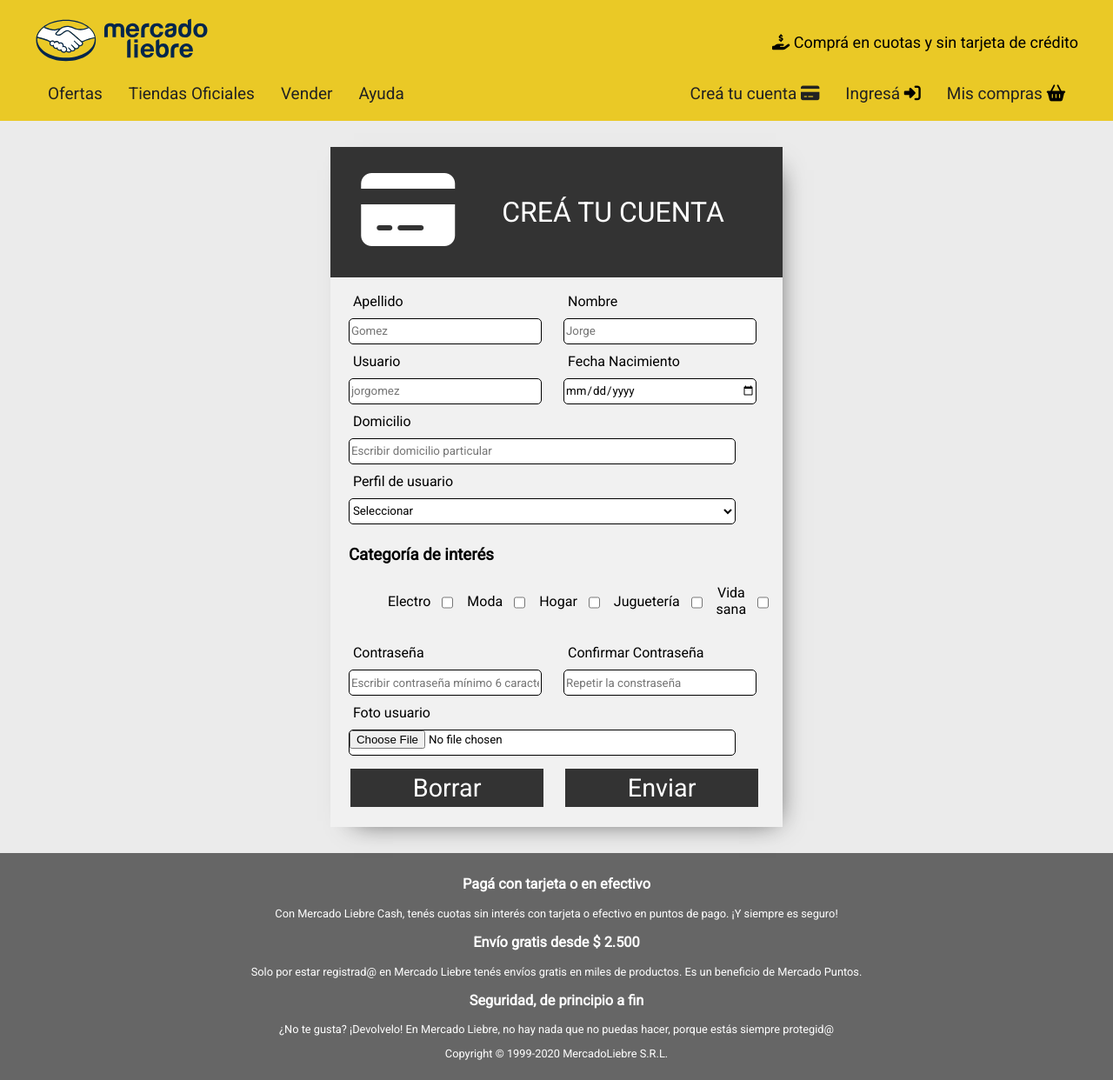
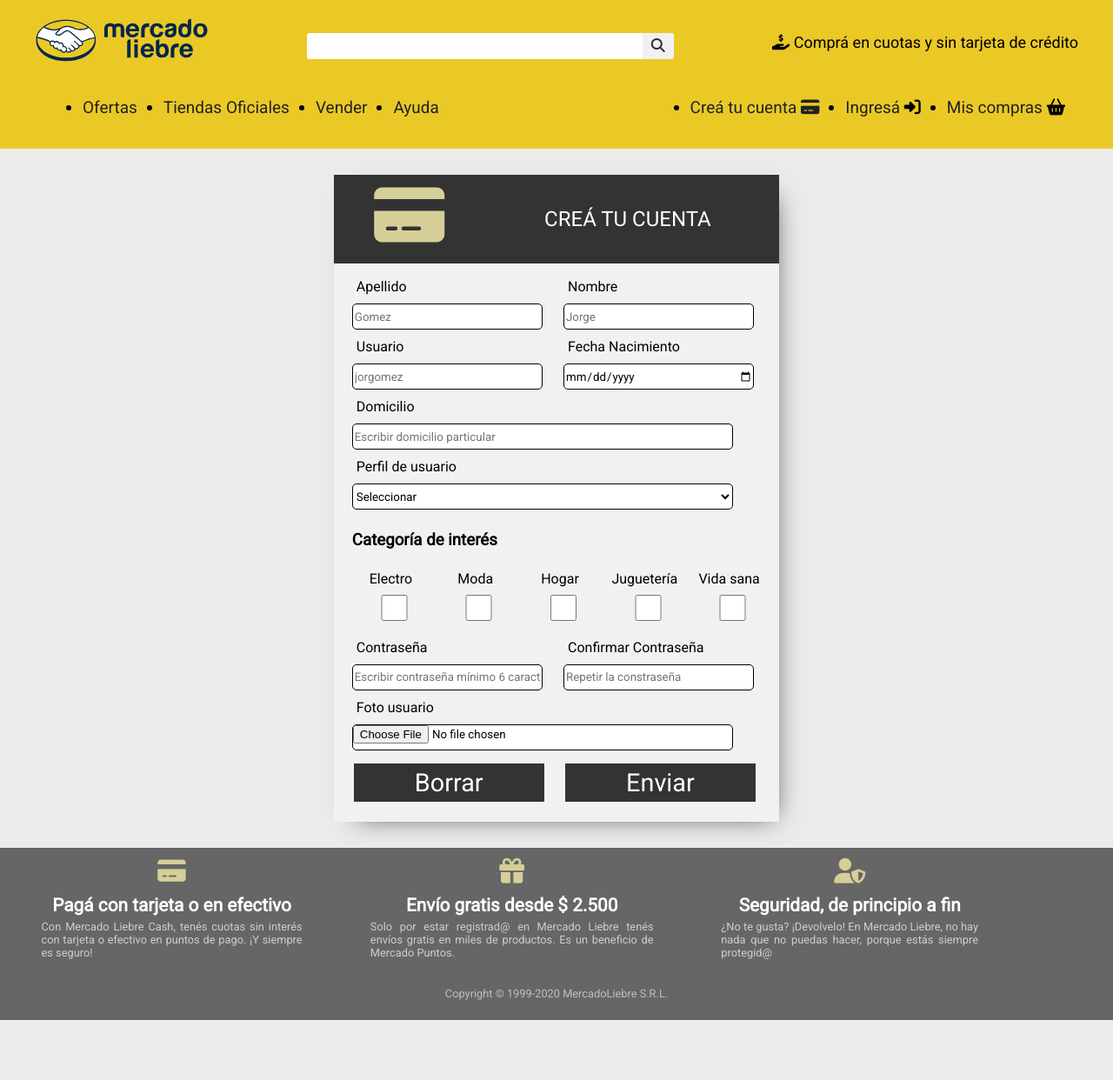
Before and after one commit to fedegrimo/mercadoliebre, a website: page views/register.html in a window 1280 px wide. Shown: the whole page at 87% size. After the commit the page ends 1173 px from the top, so only its background shows below. Drawn offline with Linux system fonts and the light colour scheme.

Commit message:
Update Form, Login and Footer

```diff
--- a/assets/css/style.css
+++ b/assets/css/style.css
@@ -36,11 +36,6 @@
     display: none;
 }
 
-.main-navbar ul{
-    list-style: none;
-    margin: 0;
-    padding:0;
-}
 
 .main-container{
     width: 90vw;
@@ -51,6 +46,26 @@
 .main-navbar a{
     color: #222222;
     text-decoration: none;
+}
+.list-category{
+    display: flex;
+    flex-flow: wrap;
+    justify-content: space-between;
+}
+.list-category label{
+    text-align: center;
+
+}
+.list-category input[type=checkbox] {
+    margin-top: 10px;
+    vertical-align: middle;
+    position: relative;
+    bottom: 1px;
+
+}
+
+.list-category  label {
+    display: block;
 }
 
 
@@ -74,6 +89,21 @@
 
 
 
+}
+.item-li:hover{
+    box-shadow: rgba(0, 0, 0, 0.8) 0px 3px 8px;
+    animation-direction: alternate;
+}
+.item-li:hover .item-icon .color-text-verde{
+    transition: 0.3ms;
+    transform:rotate(270deg);
+}
+.item-li:hover .item-description{
+    display: block;
+}
+
+.item-description{
+    display: none;
 }
 .item-image{
     position:relative;
@@ -146,8 +176,36 @@
 }
 
 
+/* Form Seach */
+.form-search{
+    display: flex;
+    justify-content: baseline;
+    margin-top: 10px;
 
+}
+.form-search input{
+    width: 100%;
+    height: 30px;
+    border: 0;
+    border-radius:  3px 0 0 3px;
 
+}
+
+.form-search a{
+    width: 40px;
+    height: 30px;
+    border: 0;
+    border-radius: 0 3px 3px 0;
+    background-color: #f1f1f1;
+    color:#2f2f2f;
+    text-align: center;
+    vertical-align: middle;
+}
+
+.form-search i{
+    position:relative;
+    top:5px;
+}
 /* Formulario de Registro y Login */
 .form-register{
     flex: 0 0 50%;
@@ -168,8 +226,7 @@
     width: 100%;
     background-color: #333333;
     color: #ffffff;
-    padding: 1.5rem;
-
+    padding: 0.3rem;
 }
 
 .form-register header > span{
@@ -181,8 +238,9 @@
 
 }
 .form-register header > i{
-
-    font-size: 6rem;
+    color:#d6cf97;
+    font-size: 4rem;
+    padding-top: 10px;
 
 }
 .form-register form{
@@ -200,6 +258,7 @@
 .col-md-12{
     width: 100%;
 }
+
 
 .categorias-interes{
     display: block;
@@ -252,6 +311,7 @@
     margin-bottom: 5px;
     border: 1px solid #000000;
     background-color: #ffffff;
+
 }
 
 .form-register input:is([type=submit],[type=reset]){
@@ -263,6 +323,14 @@
     color: #ffffff;
     font-size: 1.8rem;
     font-weight: 400;
+    -webkit-transition: background-color 2s ease-out;
+    -moz-transition: background-color 2s ease-out;
+    -o-transition: background-color 2s ease-out;
+    transition: background-color 2s ease-out;
+}
+.form-register input:is([type=submit],[type=reset]):hover{
+    background-color: #0022AA;
+    cursor: pointer;
 }
 
 .login{
@@ -279,13 +347,37 @@
 
 }
 footer p{
+    position: relative;
     font-size: 0.8rem;
+    padding-top: 10px;
+    text-align: center;
+    color:#bfbfbf;
 
 }
-footer .footer-container{
+.footer-container{
     width: 90vw;
-    margin: auto;
+    display: block;
     text-align: center;
+}
+.footer-container section span{
+    margin: 0;
+    color: #d6cf97;
+    padding-top: 10px;
+    font-size: 1.8rem;
+}
+.footer-container section h3{
+    margin: 0;
+    padding-top: 10px;
+    color: #ffffff;
+    font-size: 1.3rem;
+}
+.footer-container section p{
+    margin:auto;
+    width: 80%;
+    color: #cfcccc;
+    padding-top: 5px;
+    padding-bottom: 10px;
+    text-align: justify;
 }
 
 @media (min-width:768px){
@@ -324,6 +416,13 @@
         width: 60vw!important;
     }
 
+    .main-header-top-bar a, .main-header-top-bar h2{
+        flex-grow: 1;
+    }
+    .form-search{
+        flex-grow: 2;
+    }
+
 
 }
 
@@ -358,7 +457,7 @@
     }
 
     .main-container{
-        width: 60vw;
+        width: 80vw;
         display: flex;
         justify-content: center;
     }
@@ -391,9 +490,42 @@
         align-items: center;
     }
 
+    .form-register header > span{
+        font-size: 1.5rem;
+    }
+
+    .form-register header > i{
+        font-size: 4rem;
+    }
+    .main-header-top-bar a, .main-header-top-bar h2{
+        flex-grow: 1;
+    }
+    .form-search{
+        flex-grow: 2;
+    }
+    .list-category{
+        flex-flow: nowrap;
+    }
+    .form-register header > i{
+
+        font-size: 4.5rem;
+        padding-top: 5px;
+
+    }
+
     .login{
         width: 50vw!important;
     }
 
+    .footer-container{
+        display: flex;
+        justify-content: space-evenly;
+    }
+    .footer-container section {
+        flex-grow: 1;
+    }
+
+
+
 
 }
--- a/views/register.html
+++ b/views/register.html
@@ -16,9 +16,10 @@
     <header class="main-header">
         <div class="main-header-top-bar">
             <a href="/"><img src = "/assets/images/logo-mercado-liebre.svg" class="logo"></a>
-            <!--<form>
+            <form method="get" action="/" class="form-search">
                 <input type="text" alt="Lugar para poner barra de búsqueda">
-            </form>!-->
+                <a href="#"><i class="fas fa-search"></i></a>
+            </form>
             <h2 class="copy-header">
                 <i class="fas fa-hand-holding-usd"></i>
                 Comprá en cuotas y sin tarjeta de crédito
@@ -91,28 +92,34 @@
                 <div class="row">
                     <div class="col-md-12">
                         <h3>Categoría de interés</h3>
-                        <ul class="categorias-interes">
-                            <li>
-                                <label for="Electro">Electro</label>
+                        <section class="list-category">
+                            <label for="Electro">
+                                Electro
                                 <input type="checkbox" name="categoria_interes" value="Electro" />
-                            </li>
-                            <li>
-                                <label for="Moda">Moda</label>
+                            </label>
+
+                            <label for="Moda">
+                                Moda
                                 <input type="checkbox" name="categoria_interes" value="Moda" />
-                            </li>
-                            <li>
-                                <label for="Hogar">Hogar</label>
+                            </label>
+
+                            <label for="Hogar">
+                                Hogar
                                 <input type="checkbox" name="categoria_interes" value="Hogar" />
-                            </li>
-                            <li>
-                                <label for="Jugueteria">Juguetería</label>
+                            </label>
+
+                            <label for="Jugueteria">
+                                Juguetería
                                 <input type="checkbox" name="categoria_interes" value="Juguetería" />
-                            </li>
-                            <li>
-                                <label for="VidaSana">Vida sana</label>
+                            </label>
+
+                            <label for="VidaSana">
+                                Vida sana
                                 <input type="checkbox" name="categoria_interes" value="Vida sana" />
-                            </li>
-                        </ul>
+                            </label>
+
+                        </section>
+
                     </div>
                 </div>
 
@@ -151,21 +158,30 @@
 
     <footer>
         <div class="footer-container">
+
+            <section>
+                <span><i class="fas fa-credit-card"></i></span>
                 <h3>Pagá con tarjeta o en efectivo</h3>
                 <p>Con Mercado Liebre Cash, tenés cuotas sin interés con tarjeta o efectivo en
                     puntos de pago. ¡Y siempre es seguro!</p>
 
-
+            </section>
+            <section>
+                <span><i class="fas fa-gift"></i></span>
                 <h3>Envío gratis desde $ 2.500</h3>
                 <p>Solo por estar registrad@ en Mercado Liebre tenés envíos gratis en miles de
                     productos. Es un beneficio de Mercado Puntos.</p>
 
+            </section>
+            <section>
+                <span><i class="fas fa-user-shield"></i></span>
                 <h3>Seguridad, de principio a fin</h3>
             <p>¿No te gusta? ¡Devolvelo! En Mercado Liebre, no hay nada que no puedas hacer,
                 porque estás siempre protegid@</p>
 
+            </section>
+        </div>
         <p>Copyright © 1999-2020 MercadoLiebre S.R.L.</p>
-    </div>
     </footer>
 
 </body>
```
Also changed, not shown: views/index.html (+14 -4 lines), views/login.html (+14 -4 lines). Lines whose indentation alone changed are shown as unchanged.
